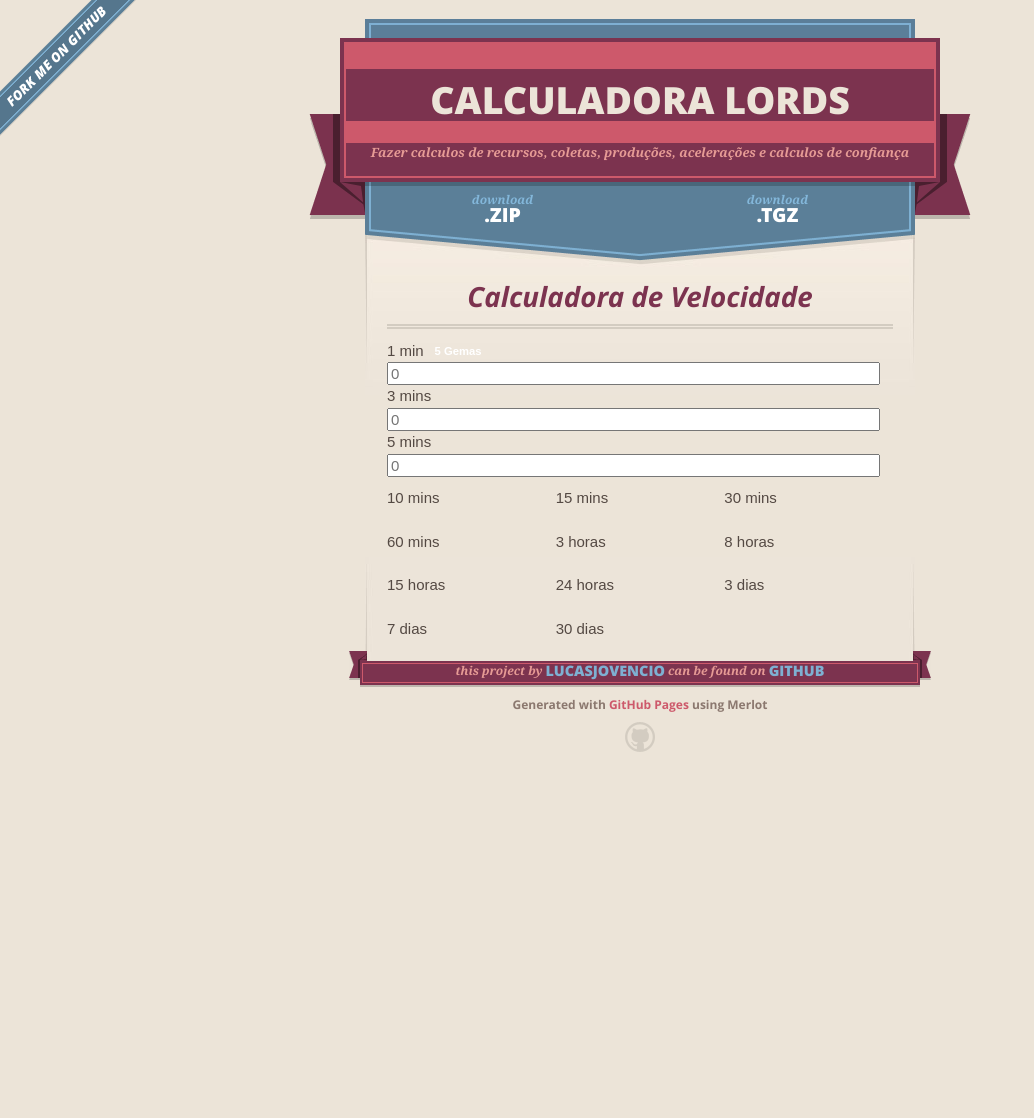
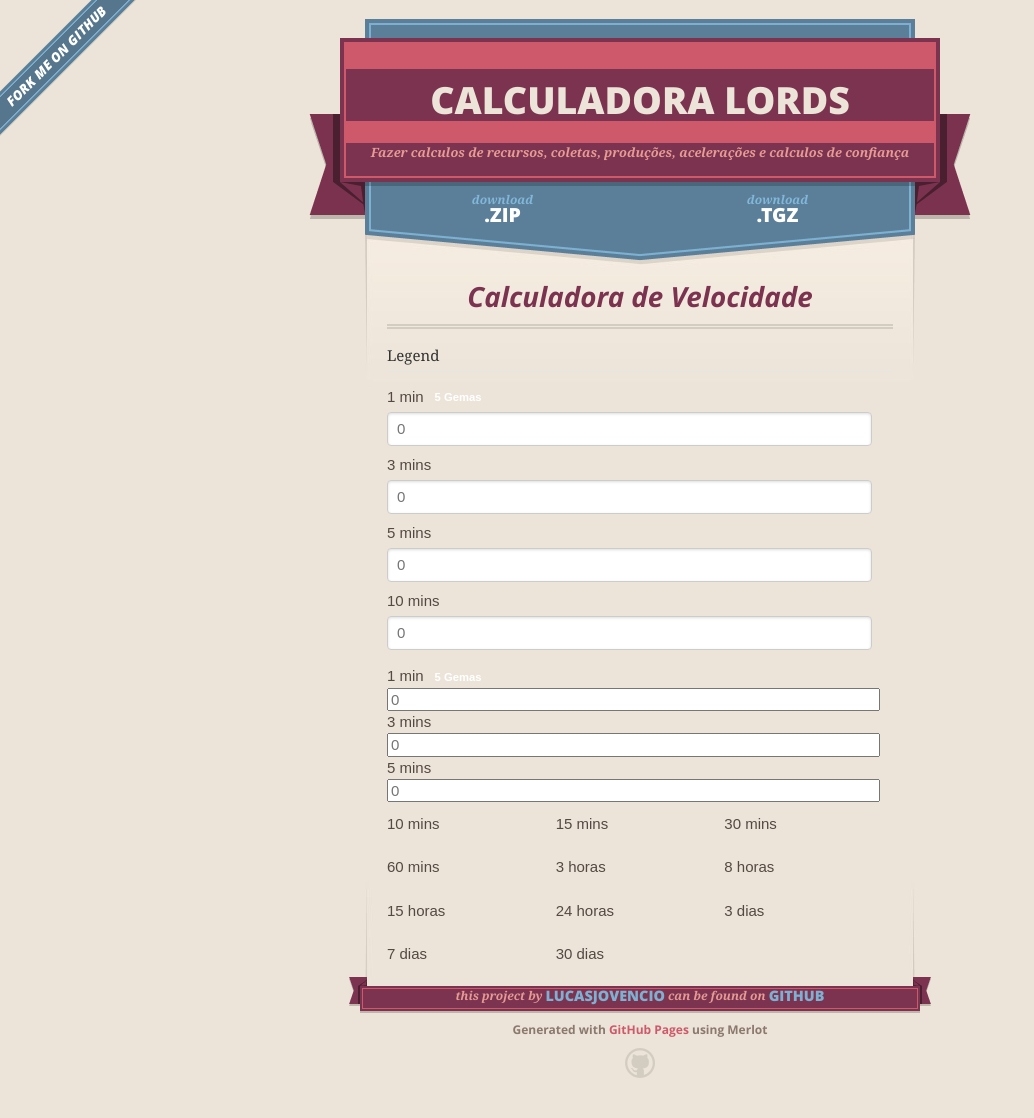
Before and after one commit to lucasjovencio/lordesmobile, a Jekyll site: the page built from index.md, in a window 1280 px wide. Shown: the whole page, without its empty margins (0-1034 px from the left). Built offline with Jekyll 4.4.1, drawn with Linux system fonts in a browser that asks for light colours; nearby versions of some CDN libraries; our own code applies the rules of GitHub Pages for plain Markdown files; before the commit the page ends 900 px from its top, so only the background shows below that.

Commit message:
Update index.md

```diff
--- a/index.md
+++ b/index.md
@@ -3,6 +3,36 @@ layout: default
 ---
 
 ## Calculadora de Velocidade
+
+<form class="pure-form pure-form-stacked">
+    <fieldset>
+        <legend>Legend</legend>
+
+        <div class="pure-g">
+            <div class="pure-u-1 pure-u-md-1-3">
+                <label for="min">1 min  <span class="label-pen">5 Gemas</span> </label>
+                <input  class="pure-u-23-24" type="text" placeholder="0">
+            </div>
+
+            <div class="pure-u-1 pure-u-md-1-3">
+                <label for="min">3 mins</label>
+                <input  class="pure-u-23-24" type="text" placeholder="0">
+            </div>
+
+            <div class="pure-u-1 pure-u-md-1-3">
+                <label for="min">5 mins</label>
+                <input  class="pure-u-23-24" type="text" placeholder="0">
+            </div>
+
+            <div class="pure-u-1 pure-u-md-1-3">
+                <label for="min">10 mins</label>
+                <input  class="pure-u-23-24" type="text" placeholder="0">
+            </div>
+
+        </div>
+
+    </fieldset>
+</form>
 
 <div class="pure-g">
     <div class="pure-u-1 pure-u-md-1-3">
```
